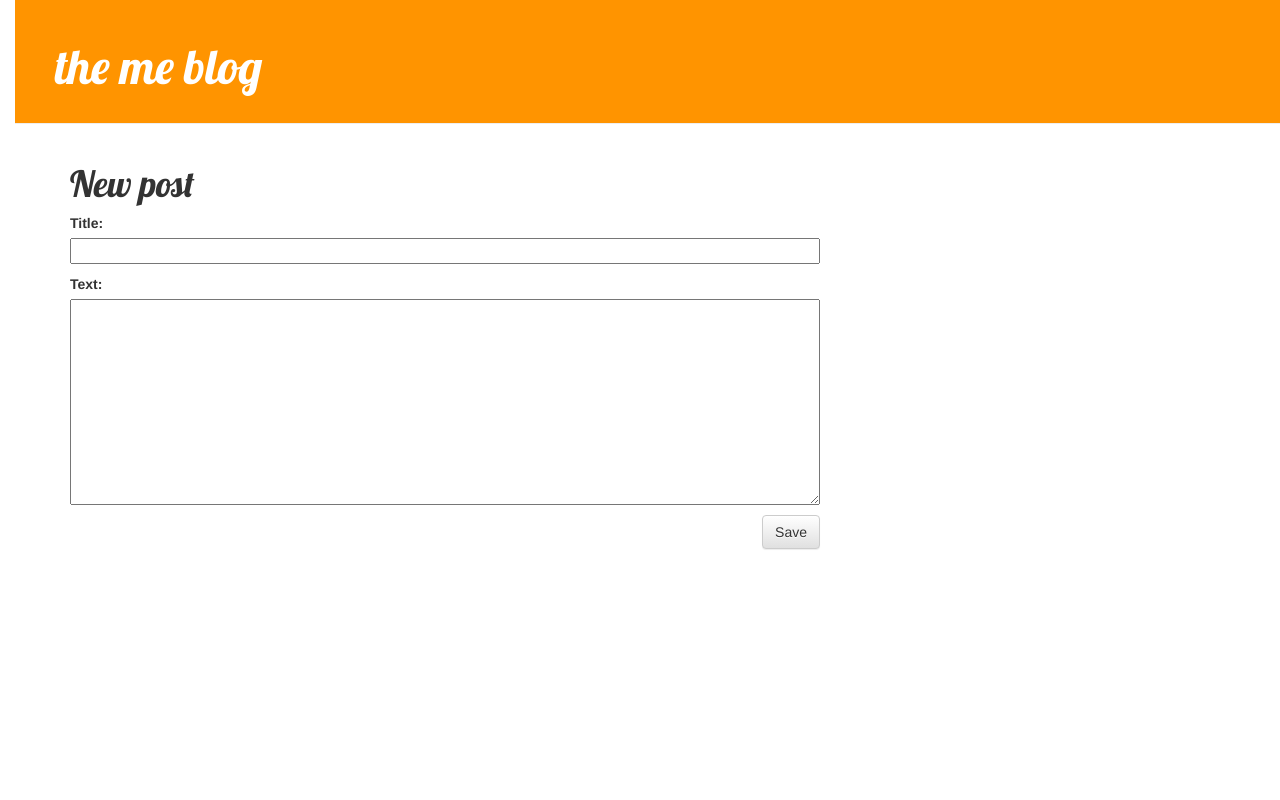
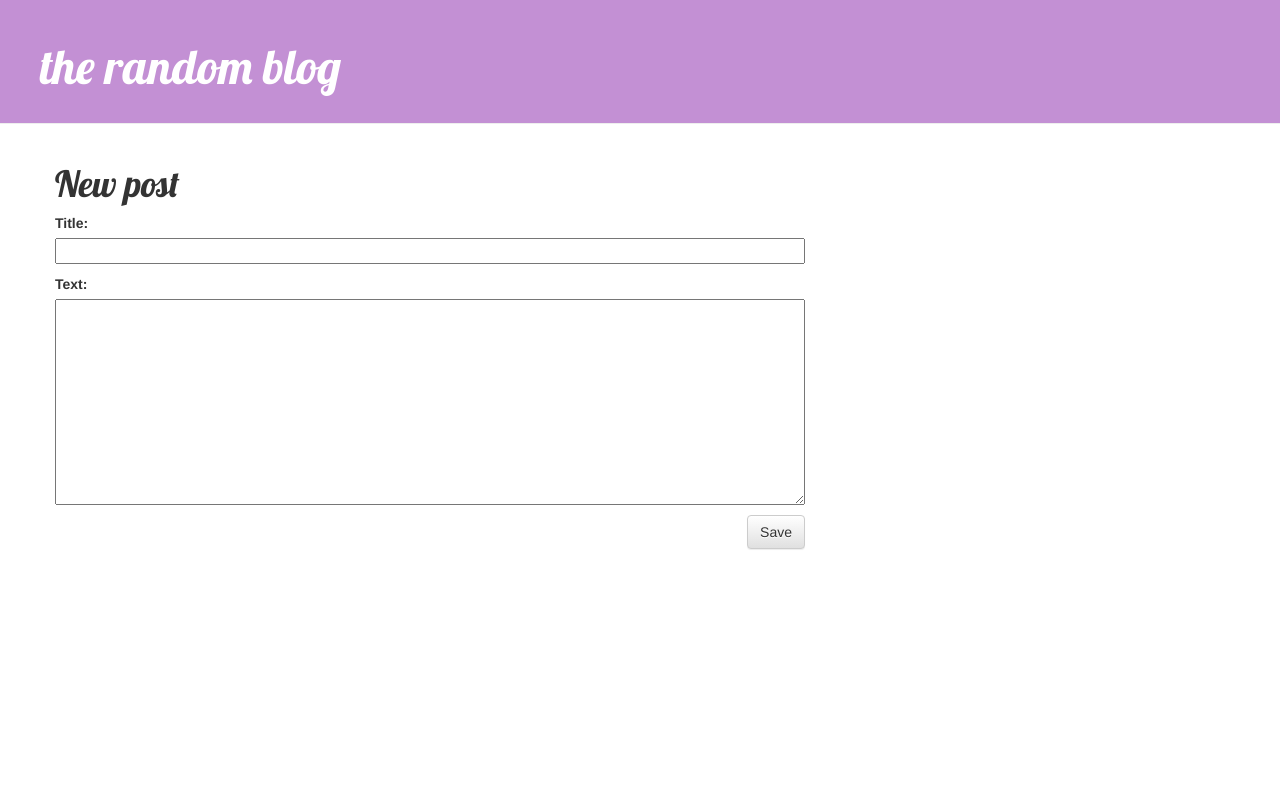
Before and after one commit to maarianakck/my-first-blog, a Django app: page /post/new in a window 1280 px wide. Run offline with Django 3.2, Linux system fonts and the light colour scheme; some libraries are stand-ins or nearby versions.

Commit message:
Added view and template for detailed blog post as well as CSS for the site.

```diff
--- a/blog/static/css/blog.css
+++ b/blog/static/css/blog.css
@@ -1,12 +1,5 @@
-h1 a {
-    color: red;
-    font-family: 'Lobster';
-}
-body {
-    padding-left: 15px;
-}
 .page-header {
-    background-color: #ff9400;
+    background-color: #C390D4;
     margin-top: 0;
     padding: 20px 20px 20px 40px;
 }
@@ -26,7 +19,7 @@ h1, h2, h3, h4 {
 }
 
 .date {
-    color: pink;
+    color: #F578B8;
 }
 
 .save {
--- a/blog/templates/blog/base.html
+++ b/blog/templates/blog/base.html
@@ -1,7 +1,7 @@
 {% load static %}
 <html>
     <head>
-        <title>the me blog</title>
+        <title>the random blog</title>
         <link rel="stylesheet" href="//maxcdn.bootstrapcdn.com/bootstrap/3.2.0/css/bootstrap.min.css">
         <link rel="stylesheet" href="//maxcdn.bootstrapcdn.com/bootstrap/3.2.0/css/bootstrap-theme.min.css">
         <link rel="stylesheet" href="{% static 'css/blog.css' %}">
@@ -12,7 +12,7 @@
         {% if user.is_authenticated %}
           <a href="{% url 'post_new' %}" class="top-menu"><span class="glyphicon glyphicon-plus"></span></a>
         {% endif %}
-       <h1><a href="/">the me blog</a></h1>
+       <h1><a href="/">the random blog</a></h1>
    </div>
    <div class="content container">
        <div class="row">
```
